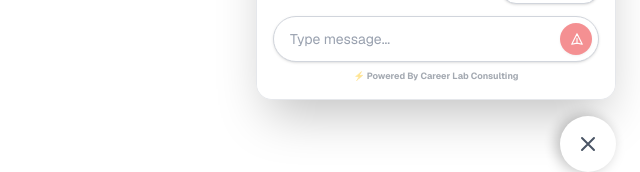
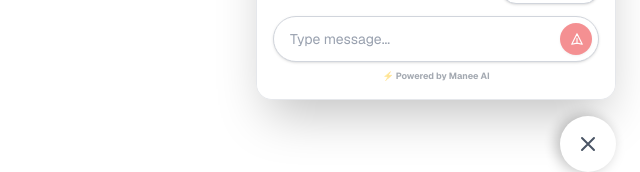
Before and after one commit to deepanshu2025823/manee.ai, a Next.js app: page /embed in a window 1280 px wide. Both pictures are taken after a click on the button 1228 px from the left and 748 px from the top of the page. Shown: the part 604-776 px from the top of the page, without its empty margins (640-1280 px from the left). Built offline with nearby package versions, Linux system fonts and the light colour scheme.

Commit message:
Fixed Suspense Error for Embed Page

```diff
--- a/app/embed/page.tsx
+++ b/app/embed/page.tsx
@@ -1,5 +1,5 @@
 "use client";
-import { useState, useEffect, useRef } from "react";
+import { useState, useEffect, useRef, Suspense } from "react";
 import { useSearchParams } from "next/navigation";
 import ReactMarkdown from "react-markdown";
 import remarkGfm from "remark-gfm";
@@ -9,7 +9,7 @@ type Message = {
   content: string;
 };
 
-export default function ChatWidget() {
+function ChatContent() {
   const searchParams = useSearchParams();
   const apiKey = searchParams.get("apiKey");
 
@@ -168,7 +168,7 @@ export default function ChatWidget() {
             </button>
           </div>
           <div className="text-center mt-2 flex items-center justify-center gap-1 opacity-50">
-             <span className="text-[9px] font-bold text-gray-600">⚡ Powered By Career Lab Consulting</span>
+             <span className="text-[9px] font-bold text-gray-600">⚡ Powered by Manee AI</span>
           </div>
         </div>
       </div>
@@ -186,3 +186,11 @@ export default function ChatWidget() {
     </div>
   );
 }
+
+export default function ChatWidget() {
+  return (
+    <Suspense fallback={<div></div>}>
+      <ChatContent />
+    </Suspense>
+  );
+}
```
